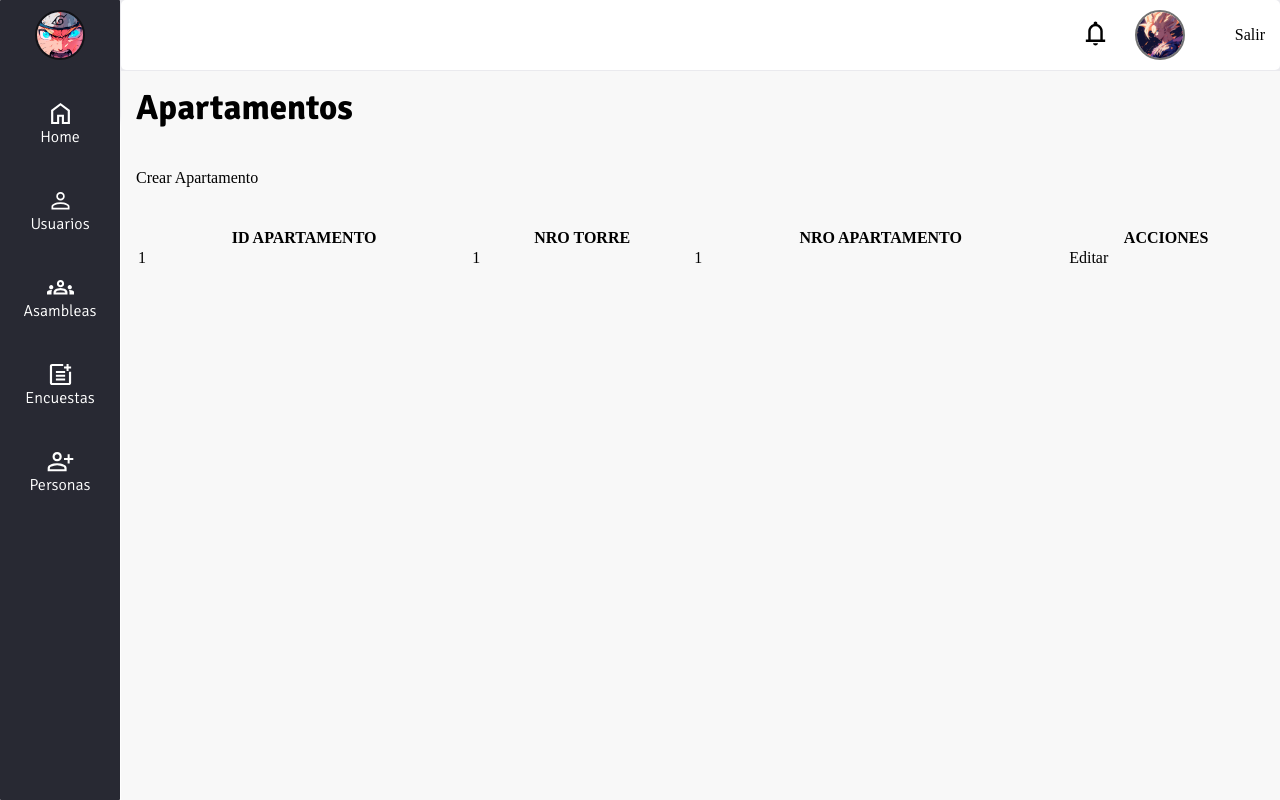
After one commit to JaneiderRT/asamvicbry, a Django app: page /home/apartamentos/ in a window 1280 px wide. The commit adds this page. Run offline with Django 5.2, Linux system fonts and the light colour scheme; tables that the repository leaves empty hold one stand-in row (values such as "Sample post").

Commit message:
JRT - Se adiciona funcionalidad parametrizacion apartamentos

```diff
--- a/core/models.py
+++ b/core/models.py
@@ -25,6 +25,7 @@ class Apartamento(models.Model):
 
     class Meta:
         verbose_name_plural = 'Apartamento'
+        unique_together = ['nro_apartamento', 'nro_torre']
 
 
 class Tipo_Persona(models.Model):
--- a/core/urls.py
+++ b/core/urls.py
@@ -18,9 +18,12 @@ urlpatterns = [
     path('personas/update/<int:persona_id>/', views.update_personas, name='update_personas'),
 
     # APARTAMENTS PATHS
-    #path('apartamentos/', views.apartamentos, name='apartamentos'),
+    path('home/apartamentos/', views.apartamentos, name='apartamentos'),
     path('home/apartamentos/create/', views.create_apartamentos, name='create_apartamentos'),
-    #path('apartamentos/update/<int:apartamentos_id>', views.update_apartamentos, name='update_apartamentos'),
+    path('apartamentos/update/<int:apartamento_id>', views.update_apartamentos, name='update_apartamentos'),
+
+    # DOCUMENTS TYPE PATHS
+    path('home/tipo_documentos/create/', views.create_documentos, name='create_documentos'),
 
     #ASAMBLEAS PATHS
     path('asambleas/', views.asambleas, name='asambleas'),
--- a/core/views.py
+++ b/core/views.py
@@ -6,11 +6,15 @@ from django.contrib.auth.models import User
 from django.contrib.auth.forms import UserCreationForm
 
 from .forms import (
-    CreateApartamento,
+    FormApartamento,
     CreatePersona,
     CreateAsamblea,
     CreateEncuesta,
     CreatePregunta,
+    CreateTipoDocumento,
+    CreateTipoPersona,
+    CreateEstadoAsamblea,
+    CreateEstadoEncuesta,
     UpdateUsuario,
     UpdatePersona,
     UpdateAsamblea,
@@ -24,6 +28,7 @@ from .models import (
     Encuesta,
     Pregunta,
     Opcion,
+    Apartamento,
     Estado_Asamblea,
     Estado_Encuesta,
     Rel_Asamblea_Asistente,
@@ -61,12 +66,12 @@ def singout(request):
 @permission_required('core.add_apartamento', raise_exception=True)
 def create_apartamentos(request):
     if request.method == 'POST':
-        form_apartamento = CreateApartamento(request.POST)
+        form_apartamento = FormApartamento(request.POST)
 
         if not form_apartamento.is_valid():
             return render(request, 'creation_forms.html', {
                 'title': 'Creación De Apartamentos',
-                'form': CreateApartamento,
+                'form': FormApartamento,
                 'error': 'Inconveniente al crear el apartamento.'
             })
 
@@ -75,7 +80,7 @@ def create_apartamentos(request):
 
     return render(request, 'creation_forms.html', {
         'title': 'Creación Apartamento',
-        'form': CreateApartamento
+        'form': FormApartamento
     })
 
 
@@ -192,6 +197,26 @@ def create_asambleas(request):
     return render(request, 'creation_forms.html', {
         'title': 'Creación De Asambleas',
         'form': CreateAsamblea
+    })
+
+
+def create_documentos(request):
+    if request.method == 'POST':
+        form_documentos = CreateTipoDocumento(request.POST)
+
+        if not form_documentos.is_valid():
+            return render(request, 'creation_forms.html', {
+                'title': 'Creación De Tipos De Documento',
+                'form': CreateTipoDocumento,
+                'error': 'Inconveniente al crear el tipo de documento.'
+            })
+
+        form_documentos.save()
+        redirect('create_documentos')
+
+    return render(request, 'creation_forms.html', {
+        'title': 'Creación De Tipos De Documento',
+        'form': CreateTipoDocumento
     })
 
 
@@ -342,6 +367,27 @@ def update_asambleas(request, asamblea_id):
     })
 
 
+def update_apartamentos(request, apartamento_id):
+    apartamento = get_object_or_404(Apartamento, pk=apartamento_id)
+
+    if request.method ==  'POST':
+        try:
+            form_apartamento = FormApartamento(request.POST, instance=apartamento)
+            form_apartamento.save()
+            return redirect('apartamentos')
+        except:
+            return render(request, 'update_apartamentos.html', {
+                'apartamento': apartamento,
+                'form_apartamento': form_apartamento,
+                'error': 'No se pudo editar la información del apartamento.'
+            })
+
+    return render(request, 'update_apartamentos.html', {
+        'apartamento': apartamento,
+        'form_apartamento': FormApartamento(instance=apartamento)
+    })
+
+
 # CONSULTATION VIEWS
 def usuarios(request):
     users_list = User.objects.exclude(username=request.user)
@@ -371,7 +417,12 @@ def encuestas(request):
 
 def preguntas(request):
     questions_list = Pregunta.objects.all()
-    return render(request, 'preguntas.html', {'questions_list':questions_list})
+    return render(request, 'preguntas.html', {'questions_list': questions_list})
+
+
+def apartamentos(request):
+    apartaments_list = Apartamento.objects.all()
+    return render(request, 'apartamentos.html', {'apartaments_list': apartaments_list})
 
 
 # GENERAL VIEWS
--- /dev/null
+++ b/templates/apartamentos.html
@@ -0,0 +1,34 @@
+{% extends 'base/dashboard.html' %}
+{% load static %}
+{% block css %}
+<!-- <link rel="stylesheet" href="{% static 'css/asambleas.css' %}"> -->
+{% endblock %}
+
+{% block main %}
+<h1 class="title-main">Apartamentos</h1>
+<a href="{% url 'create_apartamentos' %}">Crear Apartamento</a>
+<table>
+    <thead>
+        <tr>
+            <th>ID APARTAMENTO</th>
+            <th>NRO TORRE</th>
+            <th>NRO APARTAMENTO</th>
+            <th>ACCIONES</th>
+        </tr>
+    </thead>
+    <tbody>
+        {% if apartaments_list %}
+        {% for apartamento in apartaments_list %}
+        <tr>
+            <td>{{ apartamento.id_apartamento }}</td>
+            <td>{{ apartamento.nro_torre }}</td>
+            <td>{{ apartamento.nro_apartamento }}</td>
+            <td>
+                <a href="{% url 'update_apartamentos' apartamento.id_apartamento %}">Editar</a>
+            </td>
+        </tr>
+        {% endfor %}
+        {% endif %}
+    </tbody>
+</table>
+{% endblock %}
--- a/templates/home.html
+++ b/templates/home.html
@@ -22,7 +22,7 @@
                 </p>
             </div>
 
-            <a class="button-card" href="#">Parametrizar</a>
+            <a class="button-card" href="{% url 'create_documentos' %}">Parametrizar</a>
         </div>
 
         <div class="card-option">
@@ -59,7 +59,7 @@
                 </p>
             </div>
 
-            <a class="button-card" href="{% url 'create_apartamentos' %}">Parametrizar</a>
+            <a class="button-card" href="{% url 'apartamentos' %}">Parametrizar</a>
         </div>
 
 
```
Also changed, not shown: core/forms.py (+56 -10 lines), templates/update_apartamentos.html (added, +15 -0 lines), core/migrations/0003_alter_apartamento_unique_together.py (added).
